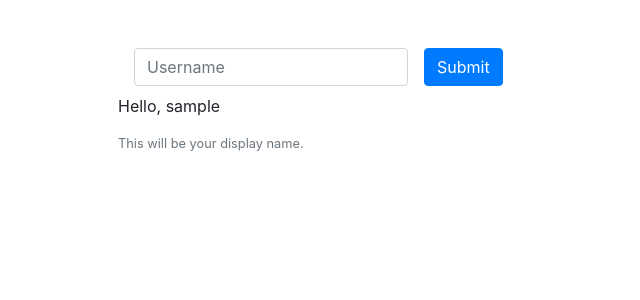
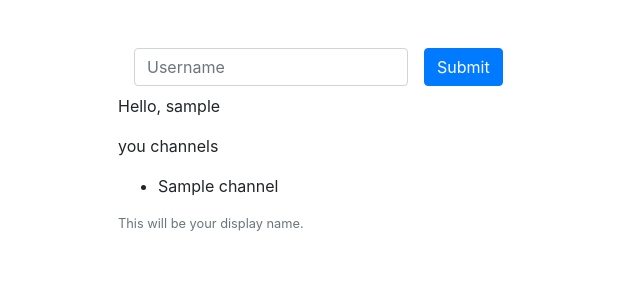
Before and after one commit to lljr/project2, a Flask app: template templates/index.html in a window 1280 px wide. Shown: the part 56-356 px from the top of the page, without its empty margins (0-640 px from the left). Run offline with Flask 2, Linux system fonts and the light colour scheme; the template is opened without the code that fills it: most values are stand-ins (such as "Sample title", 1, 10 or a date in 2020); some libraries are stand-ins or nearby versions.

Commit message:
if channels defined show them (stored on cookie)

```diff
--- a/templates/index.html
+++ b/templates/index.html
@@ -16,5 +16,19 @@
 {% if username %}
   <p>Hello, {{username}}</p>
 {% endif %}
+
+{% if not channels%}
+  <p>no channels joined.</p>
+{% else %}
+  <p>you channels</p>
+    <ul>
+  {% for channel in channels %}
+
+      <li>{{channel}}</li>
+
+  {% endfor %}
+    </ul>
+{% endif %}
+
 <small id="emailHelp" class="form-text text-muted">This will be your display name.</small>
 {% endblock %}
```
